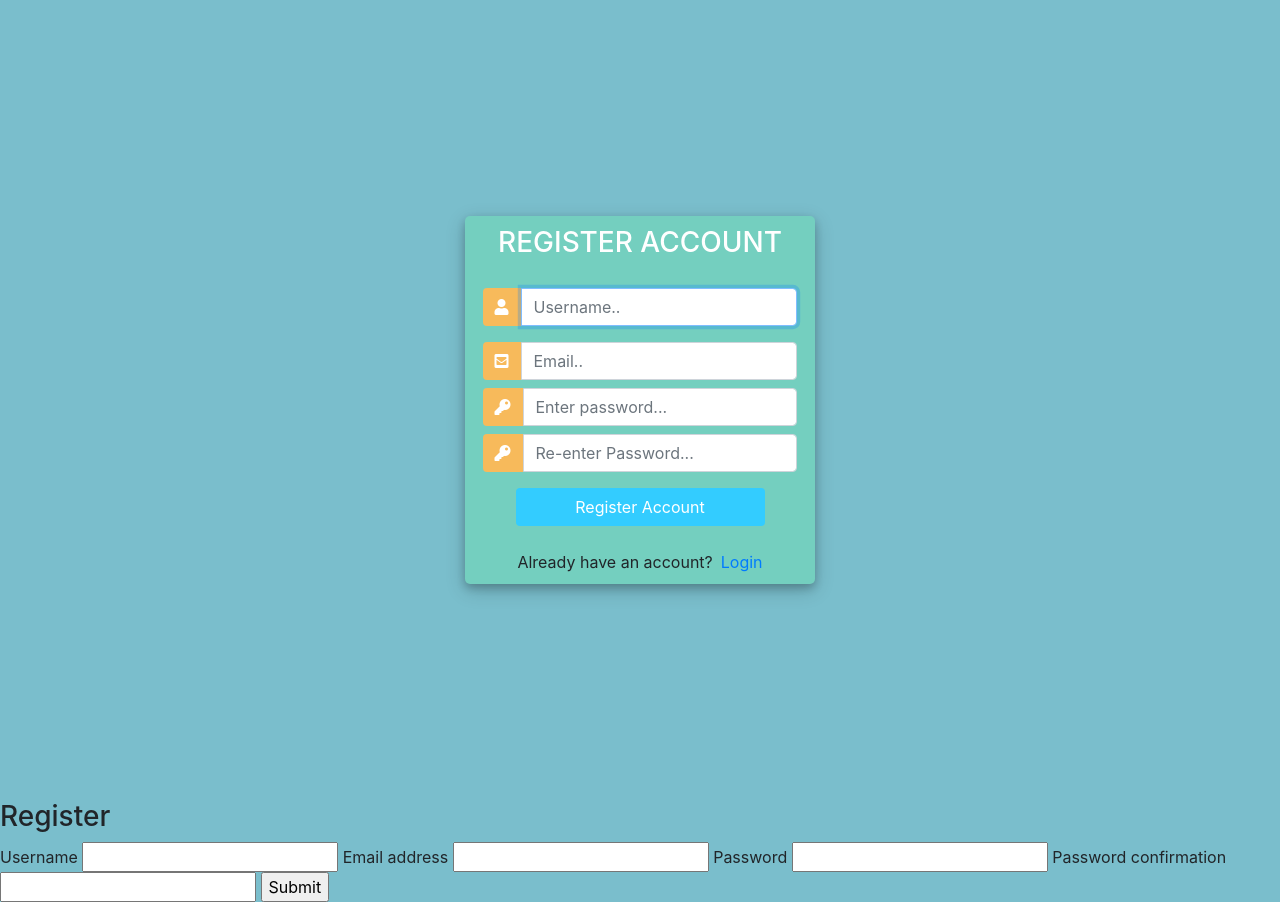
After one commit to sainihimanshu1999/CRM, a Django app: page /register/ in a window 1280 px wide. The commit adds this page. Run offline with Django 3.2, Linux system fonts and the light colour scheme; some libraries are stand-ins or nearby versions.

Commit message:
user permissions and authentication done

```diff
--- a/accounts/forms.py
+++ b/accounts/forms.py
@@ -1,7 +1,16 @@
 from django.forms import ModelForm
 from .models import Order
+from django.contrib.auth.forms import UserCreationForm
+from django import forms
+from django.contrib.auth.models import User
 
 class OrderForm(ModelForm):
     class Meta:
         model = Order
         fields = '__all__'
+
+
+class CreateUserForm(UserCreationForm):
+    class Meta:
+        model= User
+        fields = ['username', 'email', 'password1', 'password2']
--- a/accounts/models.py
+++ b/accounts/models.py
@@ -45,7 +45,7 @@ class Order(models.Model):
     product = models.ForeignKey(Product, null = True, on_delete = models.SET_NULL)
     date_created = models.DateTimeField(auto_now_add = True, null= True)
     status = models.CharField(max_length=200, null=True, choices=STATUS)
-
+    note = models.CharField(max_length=1000, null=True)
 
     def __str__(self):
         return self.product.name
--- a/accounts/templates/accounts/customer.html
+++ b/accounts/templates/accounts/customer.html
@@ -39,7 +39,7 @@
 	<div class="col">
 		<div class="card card-body">
 			<form method="get">
-
+				{{myFilter.form}}
 		    <button class="btn btn-primary" type="submit">Search</button>
 		  </form>
 		</div>
@@ -54,7 +54,7 @@
 			<table class="table table-sm">
 				<tr>
 					<th>Product</th>
-					<th>Category</th>
+					<th>Note</th>
 					<th>Date Orderd</th>
 					<th>Status</th>
 					<th>Update</th>
@@ -64,7 +64,7 @@
 				{% for order in orders %}
 				<tr>
 					<td>{{order.product}}</td>
-					<td>{{order.product.category}}</td>
+					<td>{{order.note}}</td>
 					<td>{{order.date_created}}</td>
 					<td>{{order.status}}</td>
 					<td><a class="btn btn-sm btn-info" href="{% url 'update_order' order.id %}">Update</a></td>
--- /dev/null
+++ b/accounts/templates/accounts/register.html
@@ -0,0 +1,158 @@
+<!DOCTYPE html>
+<html>
+
+<head>
+	<title>Login</title>
+	<link rel="stylesheet" href="https://stackpath.bootstrapcdn.com/bootstrap/4.1.3/css/bootstrap.min.css" integrity="sha384-MCw98/SFnGE8fJT3GXwEOngsV7Zt27NXFoaoApmYm81iuXoPkFOJwJ8ERdknLPMO" crossorigin="anonymous">
+	<script src="https://ajax.googleapis.com/ajax/libs/jquery/3.3.1/jquery.min.js"></script>
+	<link rel="stylesheet" href="https://use.fontawesome.com/releases/v5.6.1/css/all.css" integrity="sha384-gfdkjb5BdAXd+lj+gudLWI+BXq4IuLW5IT+brZEZsLFm++aCMlF1V92rMkPaX4PP" crossorigin="anonymous">
+
+	<style>
+		body,
+		html {
+			margin: 0;
+			padding: 0;
+			height: 100%;
+			background: #7abecc !important;
+		}
+		.user_card {
+			width: 350px;
+			margin-top: auto;
+			margin-bottom: auto;
+			background: #74cfbf;
+			position: relative;
+			display: flex;
+			justify-content: center;
+			flex-direction: column;
+			padding: 10px;
+			box-shadow: 0 4px 8px 0 rgba(0, 0, 0, 0.2), 0 6px 20px 0 rgba(0, 0, 0, 0.19);
+			-webkit-box-shadow: 0 4px 8px 0 rgba(0, 0, 0, 0.2), 0 6px 20px 0 rgba(0, 0, 0, 0.19);
+			-moz-box-shadow: 0 4px 8px 0 rgba(0, 0, 0, 0.2), 0 6px 20px 0 rgba(0, 0, 0, 0.19);
+			border-radius: 5px;
+
+		}
+
+		.form_container {
+			margin-top: 20px;
+		}
+
+		#form-title{
+			color: #fff;
+		}
+		.login_btn {
+			width: 100%;
+			background: #33ccff !important;
+			color: white !important;
+		}
+		.login_btn:focus {
+			box-shadow: none !important;
+			outline: 0px !important;
+		}
+		.login_container {
+			padding: 0 2rem;
+		}
+		.input-group-text {
+			background: #f7ba5b !important;
+			color: white !important;
+			border: 0 !important;
+			border-radius: 0.25rem 0 0 0.25rem !important;
+		}
+		.input_user,
+		.input_pass:focus {
+			box-shadow: none !important;
+			outline: 0px !important;
+		}
+
+	</style>
+
+</head>
+<body>
+	<div class="container h-100">
+		<div class="d-flex justify-content-center h-100">
+			<div class="user_card">
+				<div class="d-flex justify-content-center">
+					<h3 id="form-title">REGISTER ACCOUNT</h3>
+				</div>
+				<div class="d-flex justify-content-center form_container">
+
+					<form method="POST" action="">
+                        {% csrf_token %}
+						<div class="input-group mb-3">
+							<div class="input-group-append">
+								<span class="input-group-text"><i class="fas fa-user"></i></span>
+							</div>
+							{{form.username}}
+						</div>
+						<div class="input-group mb-2">
+							<div class="input-group-append">
+								<span class="input-group-text"><i class="fas fa-envelope-square"></i></span>
+							</div>
+							{{form.email}}
+						</div>
+						<div class="input-group mb-2">
+							<div class="input-group-append">
+								<span class="input-group-text"><i class="fas fa-key"></i></span>
+							</div>
+							{{form.password1}}
+						</div>
+						<div class="input-group mb-2">
+							<div class="input-group-append">
+								<span class="input-group-text"><i class="fas fa-key"></i></span>
+							</div>
+							{{form.password2}}
+						</div>
+
+				   		<div class="d-flex justify-content-center mt-3 login_container">
+				 			<input class="btn login_btn" type="submit" value="Register Account">
+				   		</div>
+					</form>
+				</div>
+                {{form.errors}}
+				<div class="mt-4">
+					<div class="d-flex justify-content-center links">
+						Already have an account? <a href="{% url 'login' %}" class="ml-2">Login</a>
+					</div>
+				</div>
+			</div>
+		</div>
+	</div>
+	<script>
+						/* Because i didnt set placeholder values in forms.py they will be set here using vanilla Javascript
+		//We start indexing at one because CSRF_token is considered and input field
+		 */
+
+		//Query All input fields
+		var form_fields = document.getElementsByTagName('input')
+		form_fields[1].placeholder='Username..';
+		form_fields[2].placeholder='Email..';
+		form_fields[3].placeholder='Enter password...';
+		form_fields[4].placeholder='Re-enter Password...';
+
+
+		for (var field in form_fields){
+			form_fields[field].className += ' form-control'
+		}
+	</script>
+</body>
+</html>
+
+
+
+
+<h3>Register</h3>
+
+<form action = '' method="POST">
+    {% csrf_token %}
+    {{form.username.label}}
+    {{form.username}}
+
+    {{form.email.label}}
+    {{form.email}}
+
+    {{form.password1.label}}
+    {{form.password1}}
+
+    {{form.password2.label}}
+    {{form.password2}}
+    <input type="submit" name="Create User">
+</form>
--- a/accounts/urls.py
+++ b/accounts/urls.py
@@ -3,6 +3,9 @@ from . import views
 
 urlpatterns = [
     path('', views.home, name = 'home'),
+    path('login/', views.loginPage, name = 'login'),
+    path('logout/', views.logoutUser, name = 'logout'),
+    path('register/', views.registerPage, name = 'register'),
     path('products/', views.products, name = 'products'),
     path('customer/<str:pk_test>/', views.customer, name = 'customer'),
     path('create_order/<str:pk>', views.createOrder, name='create_order'),
--- a/accounts/views.py
+++ b/accounts/views.py
@@ -1,11 +1,60 @@
 from django.shortcuts import render , redirect
 from django.http import HttpResponse
 from django.forms import inlineformset_factory
+from django.contrib import messages
+from django.contrib.auth.forms import UserCreationForm
+from django.contrib.auth import authenticate, login, logout
+from django.contrib.auth.decorators import login_required
 from . import templates
 from .models import Customer, Product, Tag, Order
-from .forms import OrderForm
+from .forms import OrderForm , CreateUserForm
+from .filters import OrderFilter
 
 
+def loginPage(request):
+    if request.user.is_authenticated:
+       return redirect('home')
+    else:
+
+        if request.method == 'POST':
+            username = request.POST.get('username')
+            password = request.POST.get('password')
+            user = authenticate(request, username = username, password = password)
+
+            if user is not None:
+                login(request, user)
+                return redirect('home')
+            else:
+                messages.info(request, 'Username or Password is incorrect')
+
+        context = {}
+        return render(request, 'accounts/login.html', context)
+
+def registerPage(request):
+    if request.user.is_authenticated:
+       return redirect('home')
+    else:
+
+        form = CreateUserForm()
+
+        if request.method == 'POST':
+            form = CreateUserForm(request.POST)
+            if form.is_valid():
+                form.save()
+                user = form.cleaned_data.get('username')
+                messages.success(request, 'Account was created for '+user)
+                return redirect('login')
+
+
+        context = {'form':form}
+        return render(request, 'accounts/register.html', context)
+
+
+def logoutUser(request):
+    logout(request)
+    return redirect('login')
+
+@login_required(login_url='login')
 def home(request):
     orders = Order.objects.all()
     customers = Customer.objects.all()
@@ -25,20 +74,27 @@ def home(request):
     }
     return render(request , 'accounts/dashboard.html', context)
 
-
+@login_required(login_url='login')
 def products(request):
     products = Product.objects.all()
 
     return render(request , 'accounts/products.html', {'products':products})
 
+
+@login_required(login_url='login')
 def customer(request, pk_test):
     customer = Customer.objects.get(id=pk_test)
     orders = customer.order_set.all()
     order_count = orders.count()
-    context = {'customer':customer , 'orders':orders , 'order_count': order_count}
+
+    myFilter = OrderFilter(request.GET, queryset=orders)
+    orders = myFilter.qs
+
+    context = {'customer':customer , 'orders':orders , 'order_count': order_count, 'myFilter':myFilter}
     return render(request , 'accounts/customer.html', context)
 
 
+@login_required(login_url='login')
 def createOrder(request, pk):
     OrderFormSet = inlineformset_factory(Customer, Order, fields = ('product', 'status'), extra=5)
     customer = Customer.objects.get(id=pk)
@@ -57,7 +113,7 @@ def createOrder(request, pk):
     return render(request, 'accounts/order_form.html', context)
 
 
-
+@login_required(login_url='login')
 def updateOrder(request , pk):
     order = Order.objects.get(id=pk)
     form = OrderForm(instance=order)
@@ -72,6 +128,8 @@ def updateOrder(request , pk):
     return render(request, 'accounts/order_form.html', context)
 
 
+
+@login_required(login_url='login')
 def deleteOrder(request, pk):
     order = Order.objects.get(id=pk)
     if request.method == 'POST':
--- a/crm/settings.py
+++ b/crm/settings.py
@@ -38,6 +38,7 @@ INSTALLED_APPS = [
     'django.contrib.messages',
     'django.contrib.staticfiles',
     'accounts',
+    'django_filters',
 ]
 
 MIDDLEWARE = [
```
Also changed, not shown: accounts/filters.py (added, +12 -0 lines), accounts/templates/accounts/login.html (added, +123 -0 lines), accounts/templates/accounts/navbar.html (+11 -4 lines), accounts/migrations/0007_order_note.py (added), db.sqlite3.
